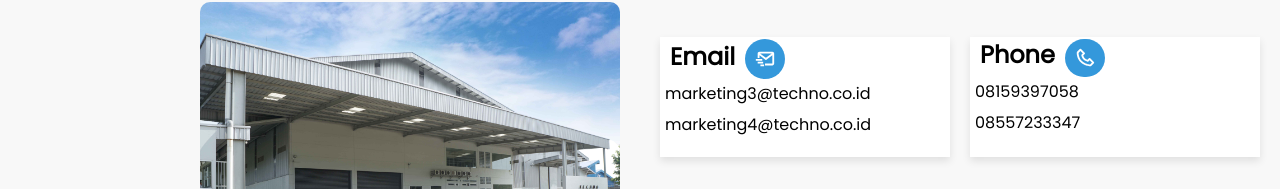
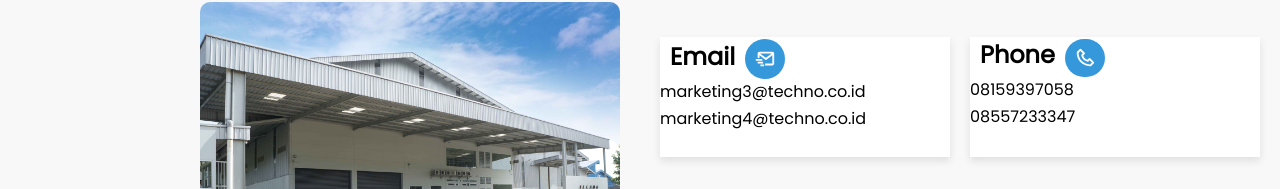
Before and after one commit to James-Sutanto/tssi-website, a React (Create React App) app: page / in a window 1280 px wide. Shown: the part 5621-5810 px from the top of the page. Built offline with nearby package versions, Linux system fonts and the light colour scheme.

Commit message:
fixed styling errors at contact page

```diff
--- a/src/components/Contact.css
+++ b/src/components/Contact.css
@@ -68,7 +68,6 @@
     background-color: white;
     color: black;
     border-radius: 20px;
-    padding: 2px 5px;
     display: flex;
     margin-bottom: 2px;
     margin-top: 0;
```
